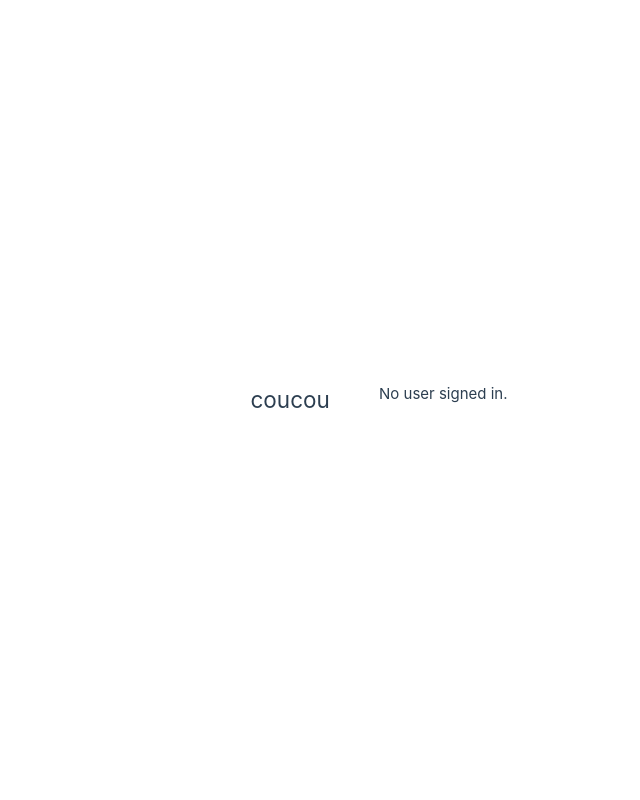
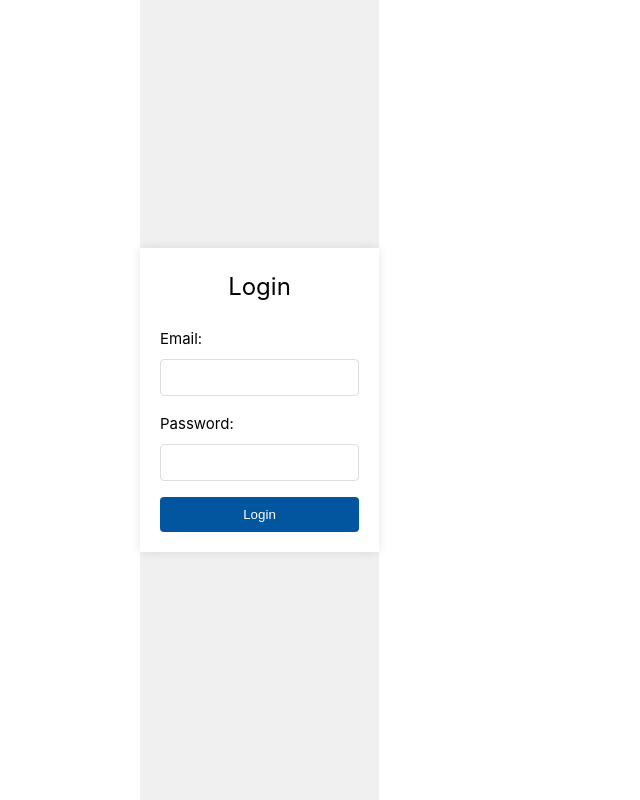
Before and after one commit to felixatschool/felixatschool.github.io, a Vue app in the folder frontend/: page / in a window 1280 px wide. Shown: the whole page, without its empty margins (261-901 px from the left). Built offline with nearby package versions, Linux system fonts and the light colour scheme; no server answers.

Commit message:
implement login form

```diff
--- a/frontend/src/App.vue
+++ b/frontend/src/App.vue
@@ -1,19 +1,7 @@
 <script setup>
-import { RouterLink, RouterView } from 'vue-router'
+import { RouterView } from 'vue-router'
 </script>
 
 <template>
-
-  <!--
-  <header>
-    <div class="wrapper">
-      <nav>
-        <RouterLink to="/">Home</RouterLink>
-        <RouterLink to="/about">About</RouterLink>
-      </nav>
-    </div>
-  </header>
-  -->
-  <h2> coucou </h2>
   <RouterView />
 </template>
--- a/frontend/src/router/index.js
+++ b/frontend/src/router/index.js
@@ -1,6 +1,7 @@
 import { createRouter, createWebHistory } from 'vue-router'
 
 import Login from '../views/login.vue';
+import Home from '../views/home.vue';
 
 const router = createRouter({
   history: createWebHistory(import.meta.env.BASE_URL),
@@ -10,6 +11,11 @@ const router = createRouter({
       name: 'login',
       component: Login
     },
+    {
+      path: '/',
+      name: 'Home',
+      component: Home
+    },
   ]
 })
 
--- /dev/null
+++ b/frontend/src/views/home.vue
@@ -0,0 +1,3 @@
+<template>
+  <h2> home </h2>
+</template>
--- a/frontend/src/views/login.vue
+++ b/frontend/src/views/login.vue
@@ -1,5 +1,6 @@
-<script>
+<script setup>
   import { ref, onMounted } from 'vue';
+  import { useRouter } from 'vue-router';
   import { initializeApp } from 'firebase/app';
   import {
     onAuthStateChanged,
@@ -12,46 +13,92 @@ const firebaseConfig = {
     authDomain: import.meta.env.VITE_AUTHDOMAIN
   };
 
-export default {
-  setup() {
-    const message = ref('');
-    console.log(firebaseConfig);
+  const router = useRouter();
 
   const app = initializeApp(firebaseConfig);
-    const auth = getAuth(app, {/* extra options */ });
+  const auth = getAuth(app, {});
 
-    onMounted(() => {
-      onAuthStateChanged(auth, (user) => {
-        if (user) {
-	  console.log(user);
-          message.value = "Welcome, " + user.email;
-        } else {
-          message.value = "No user signed in.";
+  const email = ref('');
+  const password = ref('');
+
+  const signIn = async () => {
+    try{
+      await signInWithEmailAndPassword(auth, email.value, password.value)
+      router.push( { name: "Home" });
+    } catch (e) {
+      console.log(e);
     }
-      });
-
-      signIn();
-    });
-
-    function signIn() {
-      const email = "felix@app.com";
-      const password = "admin123";
-
-      signInWithEmailAndPassword(auth, email, password)
-        .catch((error) => {
-          message.value = error.message;
-        });
   }
-
-    return {
-      message
-    };
-  }
-};
 </script>
 
 <template>
-  <div>
-    <p id="message">{{ message }}</p>
+  <div class="login-container">
+    <div class="login-card">
+      <h1>Login</h1>
+      <form @submit.prevent="login">
+        <label for="email">Email:</label>
+        <input type="text" v-model="email" id="email" required />
+
+        <label for="password">Password:</label>
+        <input type="password" v-model="password" id="password" required />
+
+        <button @click="signIn()">Login</button>
+      </form>
+    </div>
   </div>
 </template>
+
+<style scoped>
+  .login-container {
+    display: flex;
+    align-items: center;
+    justify-content: center;
+    height: 100vh;
+    background-color: #f0f0f0;
+  }
+
+  .login-card {
+    max-width: 300px;
+    padding: 20px;
+    background-color: #fff;
+    box-shadow: 0 0 10px rgba(0, 0, 0, 0.1);
+  }
+
+  h1 {
+    font-size: 24px;
+    text-align: center;
+    margin-bottom: 20px;
+    color:black;
+  }
+
+  form {
+    display: flex;
+    flex-direction: column;
+  }
+
+  label {
+    margin-bottom: 8px;
+    color:black;
+  }
+
+  input {
+    padding: 10px;
+    margin-bottom: 16px;
+    border: 1px solid #ddd;
+    border-radius: 4px;
+  }
+
+  button {
+    background-color: #02559f;
+    color: #fff;
+    padding: 10px;
+    border: none;
+    border-radius: 4px;
+    cursor: pointer;
+    transition: background-color 0.3s;
+  }
+
+  button:hover {
+    background-color: #45a049;
+  }
+</style>
```
Lines whose indentation alone changed are shown as unchanged.
